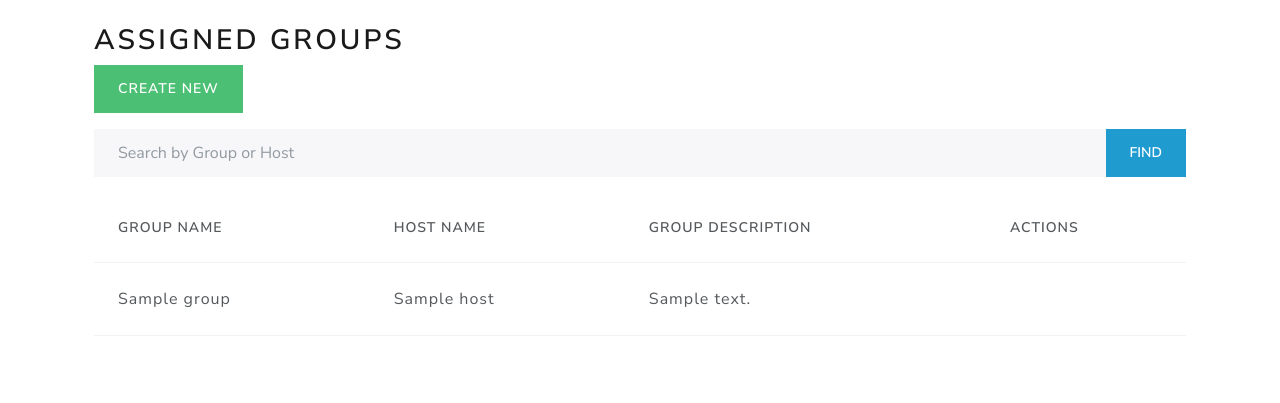
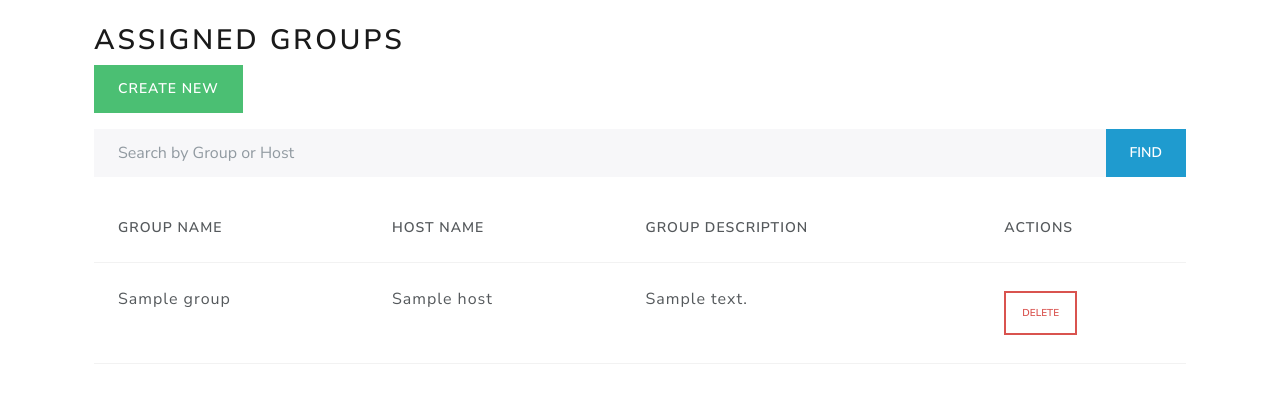
Before and after one commit to jorgesoft/django-vulns, a Django app: page /assigned_groups/ in a window 1280 px wide. Shown: the part 92-495 px from the top of the page. Run offline with Django 5.2, Linux system fonts and the light colour scheme; data comes from the database, SQL or seed files in the repository; tables that the repository leaves empty hold one stand-in row (values such as "Sample post"); some libraries are stand-ins or nearby versions.

Commit message:
django added delete for ag table

```diff
--- a/dashboard/templates/dashboard/assigned_groups/list.html
+++ b/dashboard/templates/dashboard/assigned_groups/list.html
@@ -33,11 +33,11 @@
                     <td>{{ group.host_name }}</td>
                     <td>{{ group.group_description }}</td>
                     <td>
-{% comment %}                         <a href="{% url 'assigned-group-update' group.groups_name group.hosts_id %}" class="btn btn-outline-dark btn-sm btn-fixed-width my-1">Update</a>
+                        {% comment %} <a href="{% url 'assigned-group-update' group.groups_name group.hosts_id %}" class="btn btn-outline-dark btn-sm btn-fixed-width my-1">Update</a> {% endcomment %}
                         <form action="{% url 'assigned-group-delete' group.groups_name group.hosts_id %}" method="post" class="d-inline-block" onsubmit="return confirm('Are you sure you want to delete this assigned group?');">
                             {% csrf_token %}
                             <button type="submit" class="btn btn-outline-danger btn-sm btn-fixed-width my-1">Delete</button>
-                        </form> {% endcomment %}
+                        </form>
                     </td>
                 </tr>
                 {% empty %}
--- a/dashboard/urls.py
+++ b/dashboard/urls.py
@@ -34,6 +34,7 @@ from .views.os import (
 from .views.assigned_groups import (
     assigned_groups_list,
     create_assigned_group,
+    delete_assigned_group,
 )
 
 urlpatterns = [
@@ -67,4 +68,5 @@ urlpatterns = [
     # Assigned_groups URLs
     path('assigned_groups/', assigned_groups_list, name='assigned_groups'),
     path('assigned_groups/create/', create_assigned_group, name='assigned-group-create'),
+    path('assigned_groups/delete/<str:group_name>/<int:host_id>/', delete_assigned_group, name='assigned-group-delete'),
 ]
--- a/dashboard/views/assigned_groups.py
+++ b/dashboard/views/assigned_groups.py
@@ -48,3 +48,23 @@ def create_assigned_group(request):
         form = AssignedGroupsForm()
 
     return render(request, 'dashboard/assigned_groups/create.html', {'form': form})
+
+
+def delete_assigned_group(request, group_name, host_id):
+    if request.method == 'POST':
+        try:
+            with connection.cursor() as cursor:
+                # Construct and execute the raw SQL query
+                sql = "DELETE FROM assigned_groups WHERE groups_name = %s AND hosts_id = %s"
+                cursor.execute(sql, [group_name, host_id])
+                if cursor.rowcount == 0:
+                    raise Http404("Assigned group not found.")
+
+                messages.success(request, 'Assigned group deleted successfully!')
+        except Exception as e:
+            messages.error(request, 'An error occurred while deleting the assigned group: {}'.format(e))
+
+        return redirect('assigned_groups')
+    else:
+        messages.error(request, 'Invalid request method.')
+        return redirect('assigned_groups_list')
```
